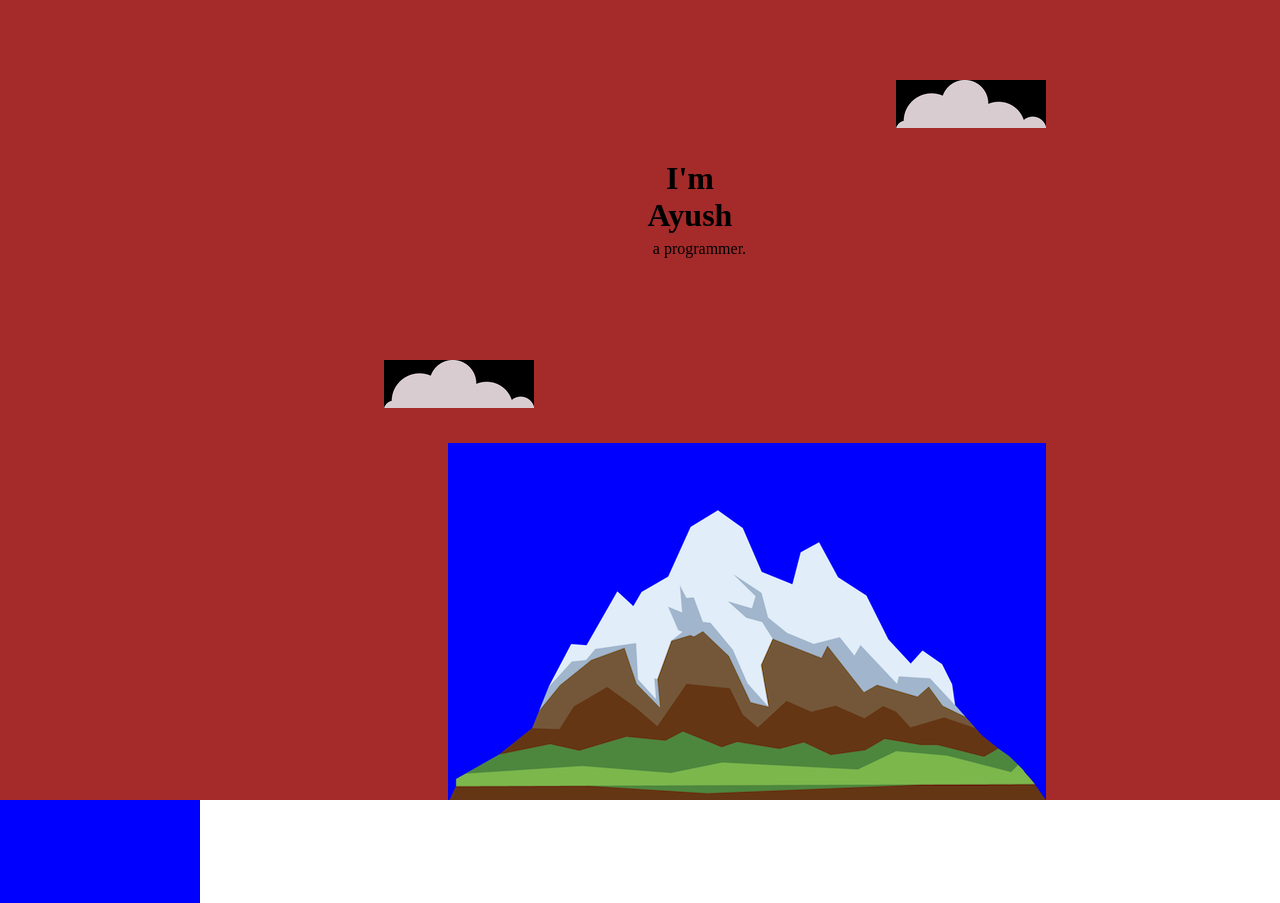
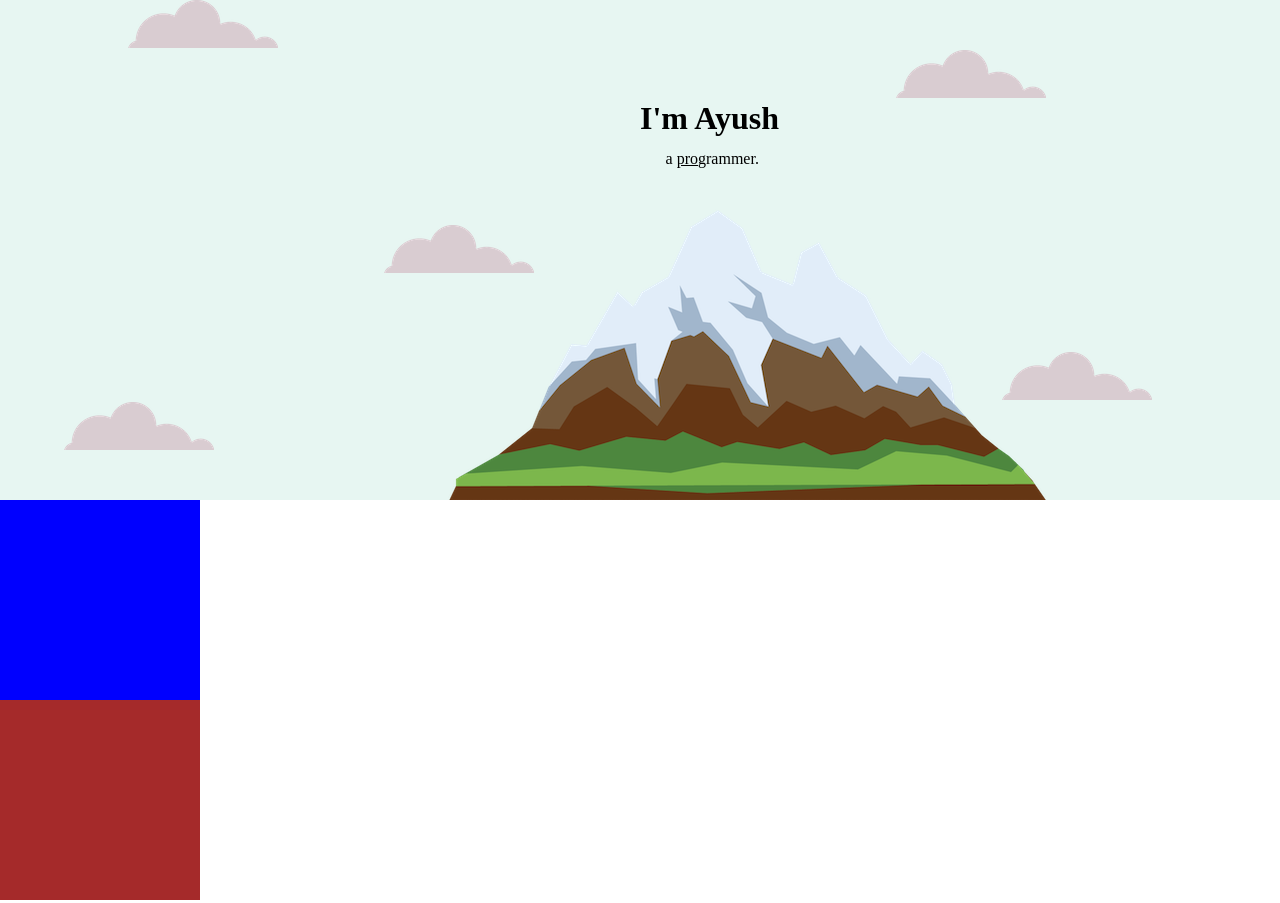
Before and after one commit to Ayush-kathayat/My-Site_1, a plain HTML site: page index.html in a window 1280 px wide. Shown: the top 903 px of the page. Drawn offline with Linux system fonts and the light colour scheme.

Commit message:
Updated Styles.css

```diff
--- a/css/styles.css
+++ b/css/styles.css
@@ -9,8 +9,6 @@ body
 {
    margin : 0px;
    text-align: center;
-   width: 100px;
-   margin : 0 auto;
    position : absolute;
    top : 20%;
    left : 50%;
@@ -22,15 +20,20 @@ p
     margin : 0px;
     position : absolute;
     top : 30%;
-    left : 51%;
+    left : 52%;
 
+}
+
+.pro
+{
+    text-decoration: underline;
 }
 
 .top
 {
-    background-color: brown;
+    background-color: #E7F6F2;
     margin : 0px;
-    height : 800px;
+    height : 500px;
     position: relative;
 }
 
@@ -52,7 +55,7 @@ p
 
 .c1
 {
-    background-color: black;
+
     position: absolute;
     left :70%;
     top : 10%;
@@ -61,15 +64,36 @@ p
 
 .c2
 {
-    background-color: black;
+
     position: absolute;
     top : 45%;
     left :30%;
 }
+.c3
+{
+    position : absolute;
+    right : 10%;
+    bottom : 20%;
+
+
+}
+
+.c4
+{
+    position: absolute;
+    left : 10%;
+
+}
+
+.c5
+{
+    position: absolute;
+    left : 5%;
+    bottom : 10%;
+}
 
 .mountain
 {
-    background-color: blue;
     position: absolute;
     bottom : 0px;
     left : 35%;
--- a/index.html
+++ b/index.html
@@ -11,9 +11,12 @@
 <body>
     <div class="top">
         <img class = "c1" src="images\cloud.png" alt="cloud-image">
+        <img class = "c3" src="images\cloud.png" alt="cloud-image">
         <h1 class = "name">I'm Ayush</h1>
         <p> a <span class="pro">pro</span>grammer.</p>
         <img class = "c2" src="images\cloud.png" alt="cloud-image">
+        <img class = "c4" src="images\cloud.png" alt="cloud-image">
+        <img class = "c5" src="images\cloud.png" alt="cloud-image">
         <img class = "mountain"src="images\mountain.png" alt="mountain-image">
     </div>
     <div class="middle"></div>
```
